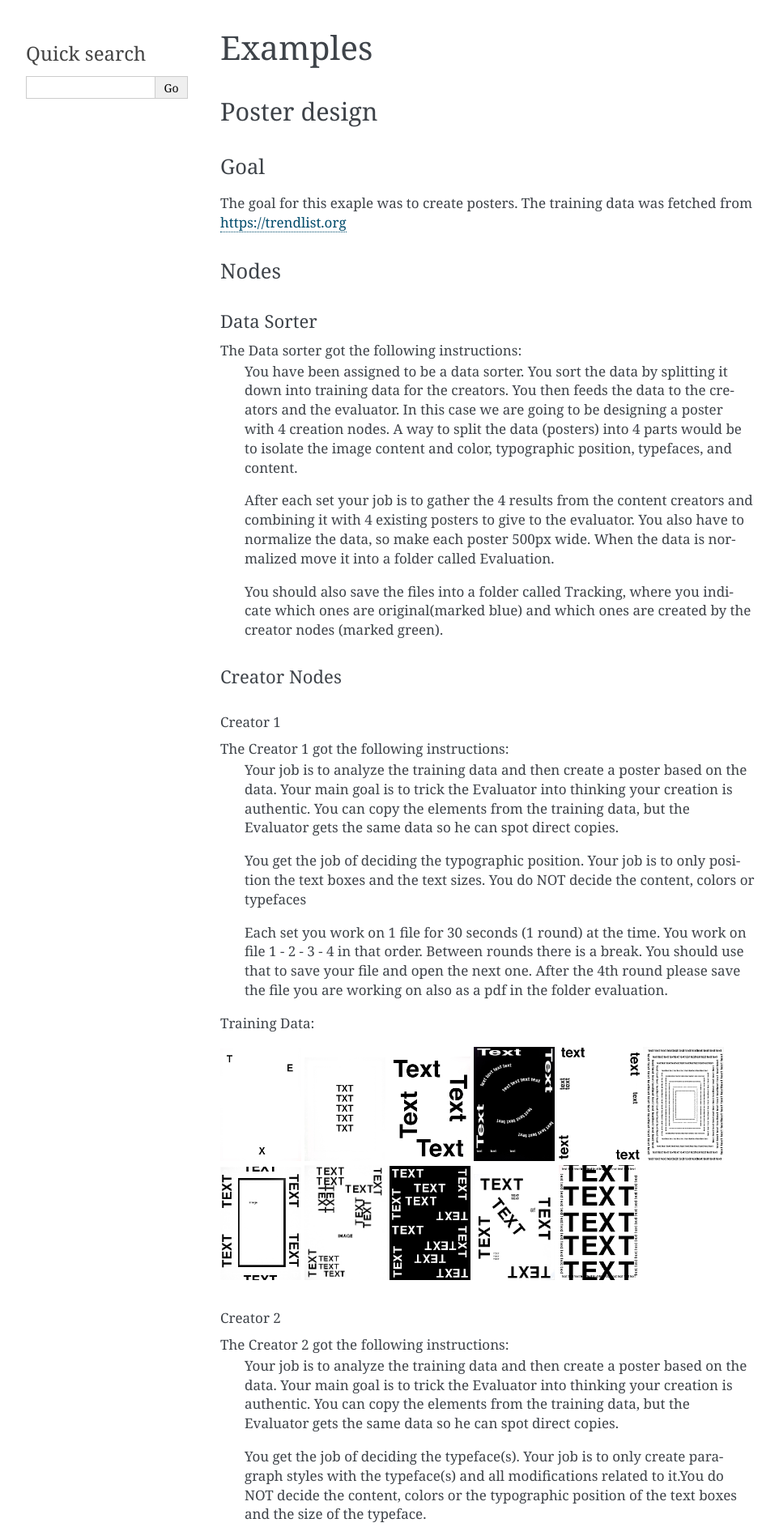
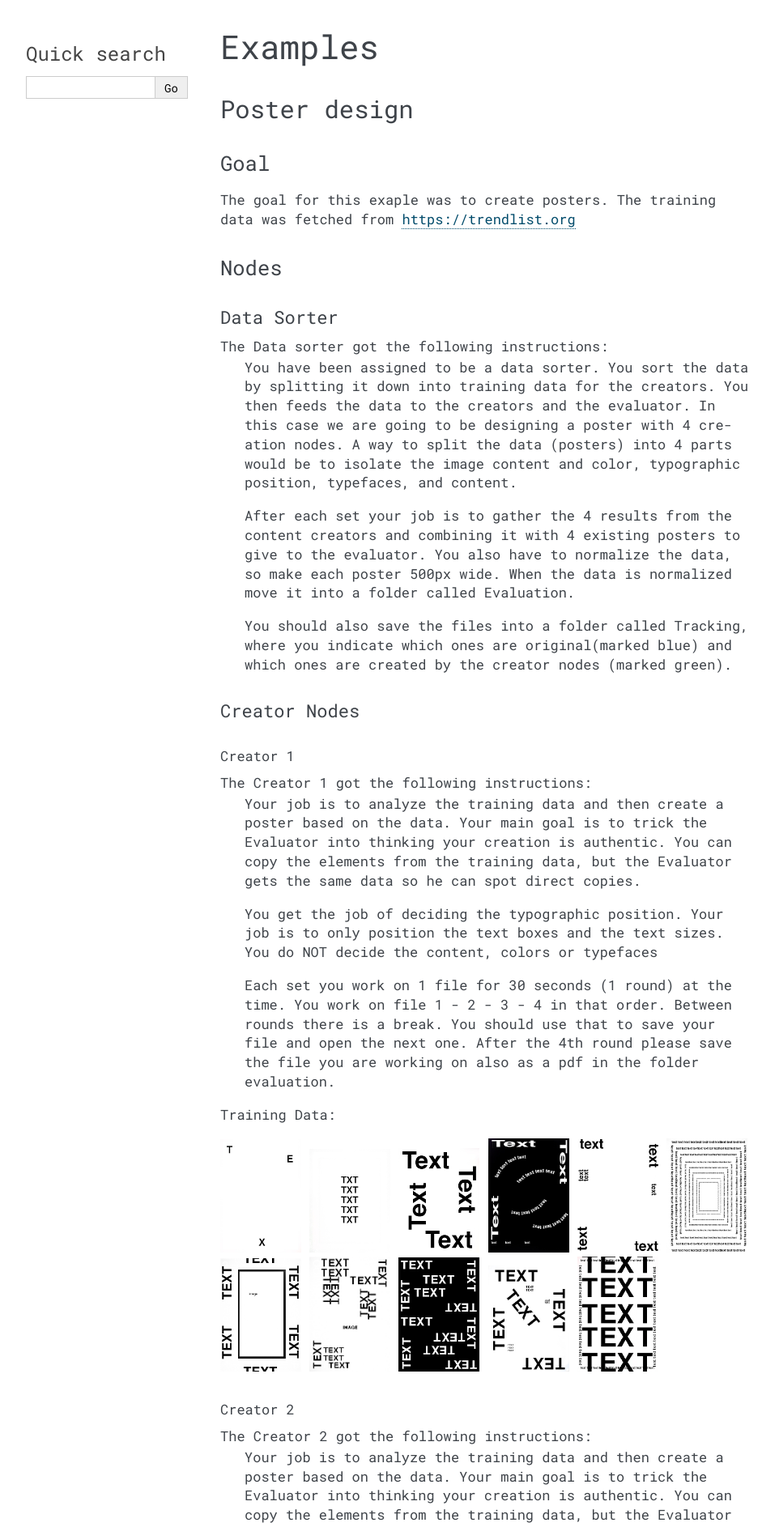
Before and after one commit to einarkurbitur/BANN, a Sphinx documentation site: the page built from docs/source/Examples.rst, in a window 1280 px wide. Shown: the top 1886 px of the page at 81% size, without its empty margins (148-1110 px from the left). Built offline with Sphinx 7.4.7, drawn with Linux system fonts in a browser that asks for light colours; pages that are not in the unit, such as notebooks, are missing from menus.

Commit message:
changed themes

```diff
--- a/docs/source/Examples.rst
+++ b/docs/source/Examples.rst
@@ -281,8 +281,9 @@ The Progress Tracker got the following instructions:
   This image is up to standards and is in many cases from the training set.
 
   The results will be x correct guesses out of 8 images. You will also have to track the progress between sets.
+
 Session
-******
+*******
 .. image:: images/chart.png
 
 The session was made up of 5 sets::
@@ -372,6 +373,7 @@ Images
 
 Set 1
 ^^^^^
+
 .. image:: images/poster/set1/1.jpg
    :width: 250 px
 .. image:: images/poster/set1/2.jpg
@@ -384,6 +386,7 @@ Set 1
 
 Set 2
 ^^^^^
+
 .. image:: images/poster/set2/1.jpg
    :width: 250 px
 .. image:: images/poster/set2/2.jpg
@@ -392,8 +395,10 @@ Set 2
    :width: 250 px
 .. image:: images/poster/set2/4.jpg
    :width: 250 px
+
 Set 3
 ^^^^^
+
 .. image:: images/poster/set3/1.jpg
    :width: 250 px
 .. image:: images/poster/set3/2.jpg
@@ -405,6 +410,7 @@ Set 3
 
 Set 4
 ^^^^^
+
 .. image:: images/poster/set4/1.jpg
    :width: 250 px
 .. image:: images/poster/set4/2.jpg
@@ -416,6 +422,7 @@ Set 4
 
 Set 5
 ^^^^^
+
 .. image:: images/poster/set5/1.jpg
    :width: 250 px
 .. image:: images/poster/set5/2.jpg
@@ -427,9 +434,6 @@ Set 5
 
 Video
 -----
-.. raw:: html
-   <iframe src="https://player.vimeo.com/video/246721039" width="640" height="360" frameborder="0" webkitallowfullscreen mozallowfullscreen allowfullscreen></iframe>
-
 
 
 
--- a/docs/source/conf.py
+++ b/docs/source/conf.py
@@ -83,13 +83,17 @@ todo_include_todos = False
 # The theme to use for HTML and HTML Help pages.  See the documentation for
 # a list of builtin themes.
 #
-#html_theme = 'default'
+html_theme = 'alabaster'
 
 # Theme options are theme-specific and customize the look and feel of a theme
 # further.  For a list of options available for each theme, see the
 # documentation.
 #
-# html_theme_options = {}
+html_theme_options = {
+    'fixed_sidebar': True,
+    'font_family': 'Roboto Mono',
+    'head_font_family': 'Roboto Mono'
+}
 
 # Add any paths that contain custom static files (such as style sheets) here,
 # relative to this directory. They are copied after the builtin static files,
--- /dev/null
+++ b/docs/source/nstatic/custom.css
@@ -0,0 +1 @@
+@import url('https://fonts.googleapis.com/css?family=Roboto+Mono:400,700');
```
